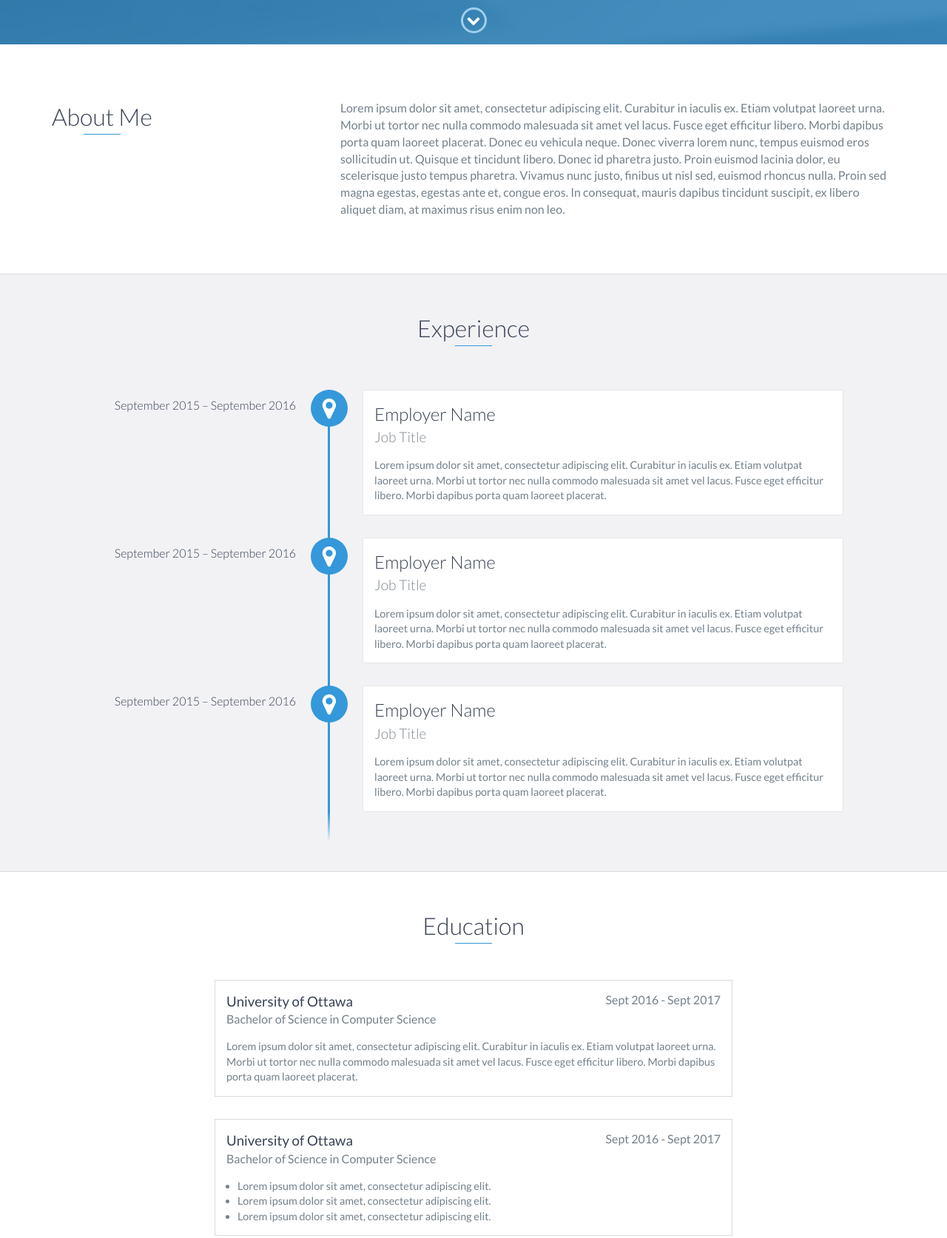
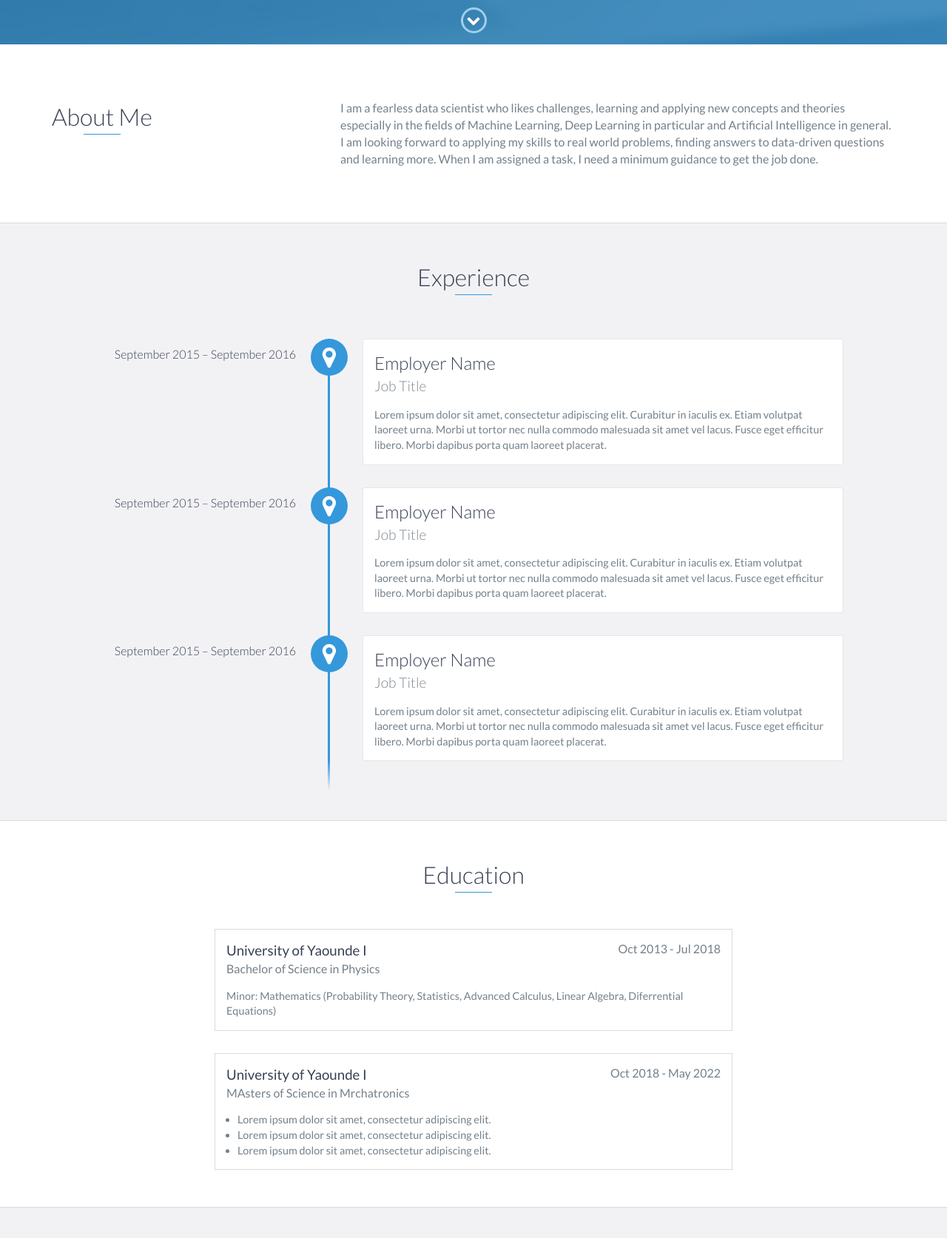
Before and after one commit to tem-ctrl/tem-ctrl.github.io, a website: page index.html in a window 1280 px wide. Shown: the part 740-2414 px from the top of the page at 74% size. Drawn offline with nearby package versions, Linux system fonts and the light colour scheme.

Commit message:
Update index.html

```diff
--- a/index.html
+++ b/index.html
@@ -48,8 +48,8 @@
 
     <div id="lead">
         <div id="lead-content">
-            <h1>Ryan Fitzgerald</h1>
-            <h2>Software Engineer</h2>
+            <h1>Gilbert Temgoua</h1>
+            <h2>Data Scientist</h2>
             <a href="#" class="btn-rounded-white">Download Resume</a>
         </div>
         <!-- End #lead-content -->
@@ -73,9 +73,9 @@
                 </div>
                 <div class="col-md-8">
                     <p>
-                        Lorem ipsum dolor sit amet, consectetur adipiscing elit. Curabitur in iaculis ex. Etiam volutpat laoreet urna. Morbi ut tortor nec nulla commodo malesuada sit amet vel lacus. Fusce eget efficitur libero. Morbi dapibus porta quam laoreet placerat. Donec
-                        eu vehicula neque. Donec viverra lorem nunc, tempus euismod eros sollicitudin ut. Quisque et tincidunt libero. Donec id pharetra justo. Proin euismod lacinia dolor, eu scelerisque justo tempus pharetra. Vivamus nunc justo, finibus
-                        ut nisl sed, euismod rhoncus nulla. Proin sed magna egestas, egestas ante et, congue eros. In consequat, mauris dapibus tincidunt suscipit, ex libero aliquet diam, at maximus risus enim non leo.
+                I am a fearless data scientist who likes challenges, learning and applying new concepts  and theories especially in the fields of Machine Learning,
+		Deep Learning in particular and Artificial Intelligence in general. I am looking forward to applying my skills to real world problems,
+		finding answers to data-driven questions and learning more. When I am assigned a task, I need a minimum guidance to get the job done.
                     </p>
                 </div>
             </div>
@@ -116,19 +116,19 @@
     <div id="education">
         <h2 class="heading">Education</h2>
         <div class="education-block">
-            <h3>University of Ottawa</h3>
-            <span class="education-date">Sept 2016 - Sept 2017</span>
-            <h4>Bachelor of Science in Computer Science</h4>
+            <h3>University of Yaounde I</h3>
+            <span class="education-date">Oct 2013 - Jul 2018</span>
+            <h4>Bachelor of Science in Physics</h4>
             <p>
-                Lorem ipsum dolor sit amet, consectetur adipiscing elit. Curabitur in iaculis ex. Etiam volutpat laoreet urna. Morbi ut tortor nec nulla commodo malesuada sit amet vel lacus. Fusce eget efficitur libero. Morbi dapibus porta quam laoreet placerat.
+               Minor: Mathematics (Probability Theory, Statistics, Advanced Calculus, Linear Algebra, Diferrential Equations)
             </p>
         </div>
         <!-- End .education-block -->
 
         <div class="education-block">
-            <h3>University of Ottawa</h3>
-            <span class="education-date">Sept 2016 - Sept 2017</span>
-            <h4>Bachelor of Science in Computer Science</h4>
+            <h3>University of Yaounde I</h3>
+            <span class="education-date">Oct 2018 - May 2022</span>
+            <h4>MAsters of Science in Mrchatronics</h4>
             <ul>
                 <li>
                     Lorem ipsum dolor sit amet, consectetur adipiscing elit.
```
